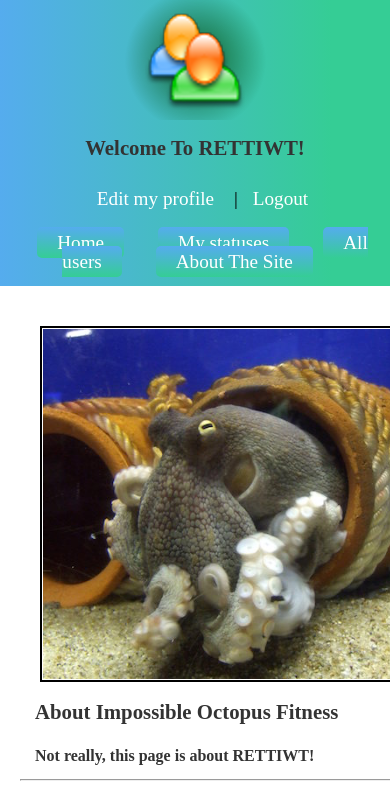
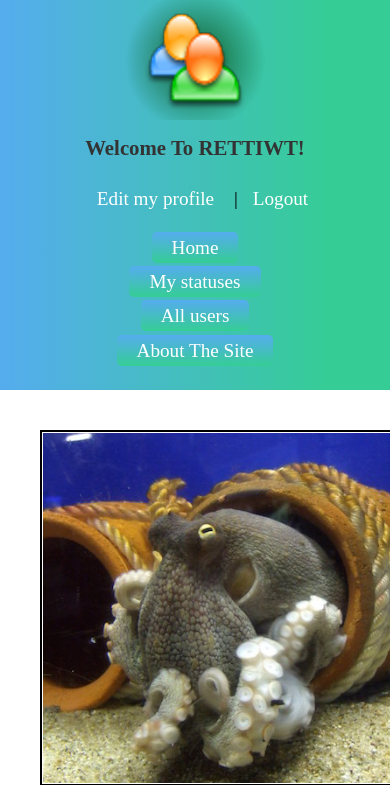
Before and after one commit to Rick-Houser/holberton-twitter-clone, a PHP site: page /about.html in a window 390 px wide; the page is wider, and only the part inside the window is pictured. Shown: the top 785 px of that part. Run offline with PHP 8.4, Linux system fonts and the light colour scheme.

Commit message:
change css so menu btns align vertically on mobile

```diff
--- a/styles.css
+++ b/styles.css
@@ -115,6 +115,10 @@ set display to inline-block to align horizontally*/
 		clear: left;
 	}
 
+/*Change to display block so menu btns align vertically*/
+	body .menu-btns > li {
+		display: block;
+	}
 /*Change position so box is at bottom, set width to 100%,
 remove extra padding and borders. Change display to inline-block
 so it lines up under aside perfectly.*/
```
